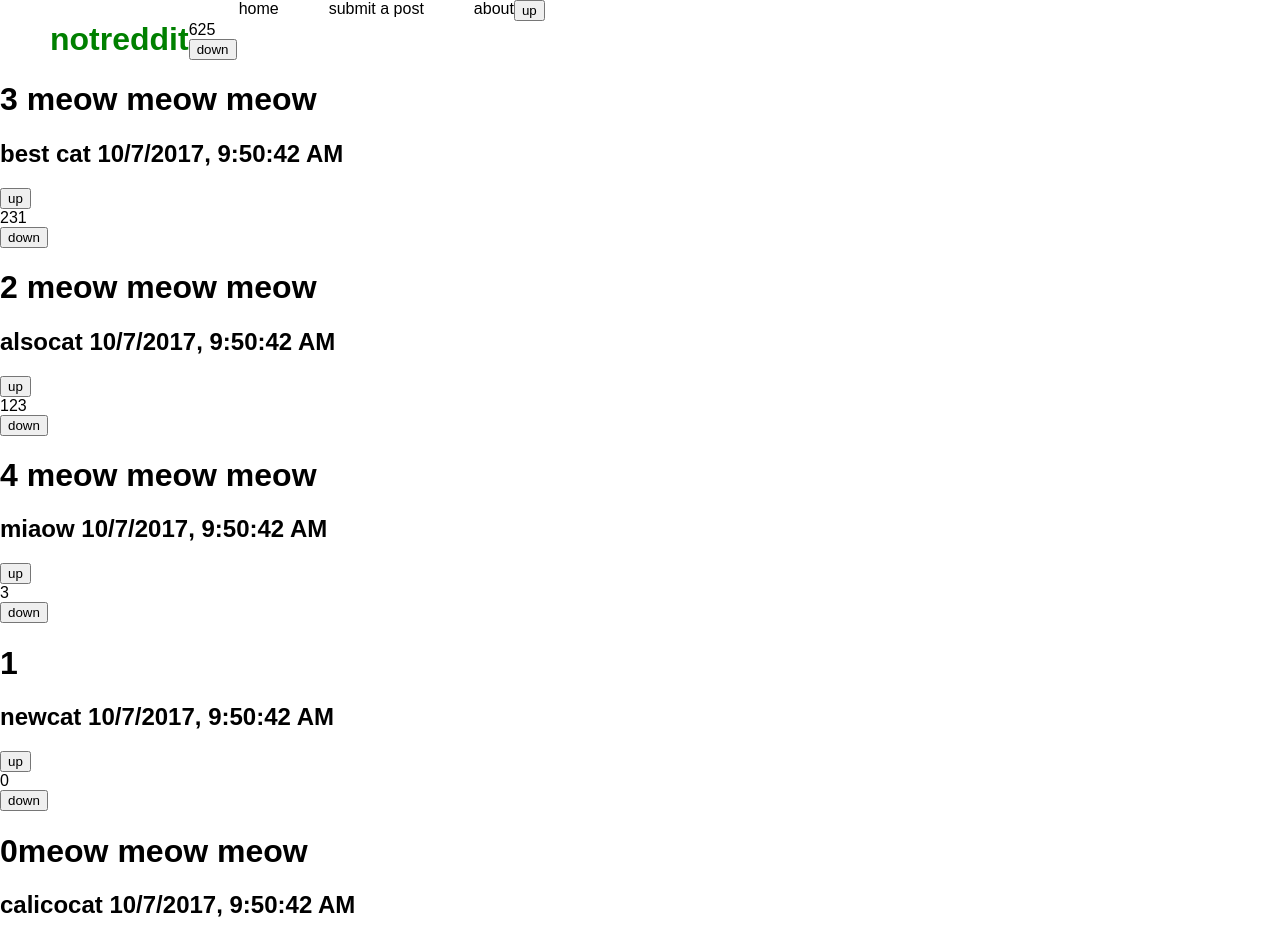
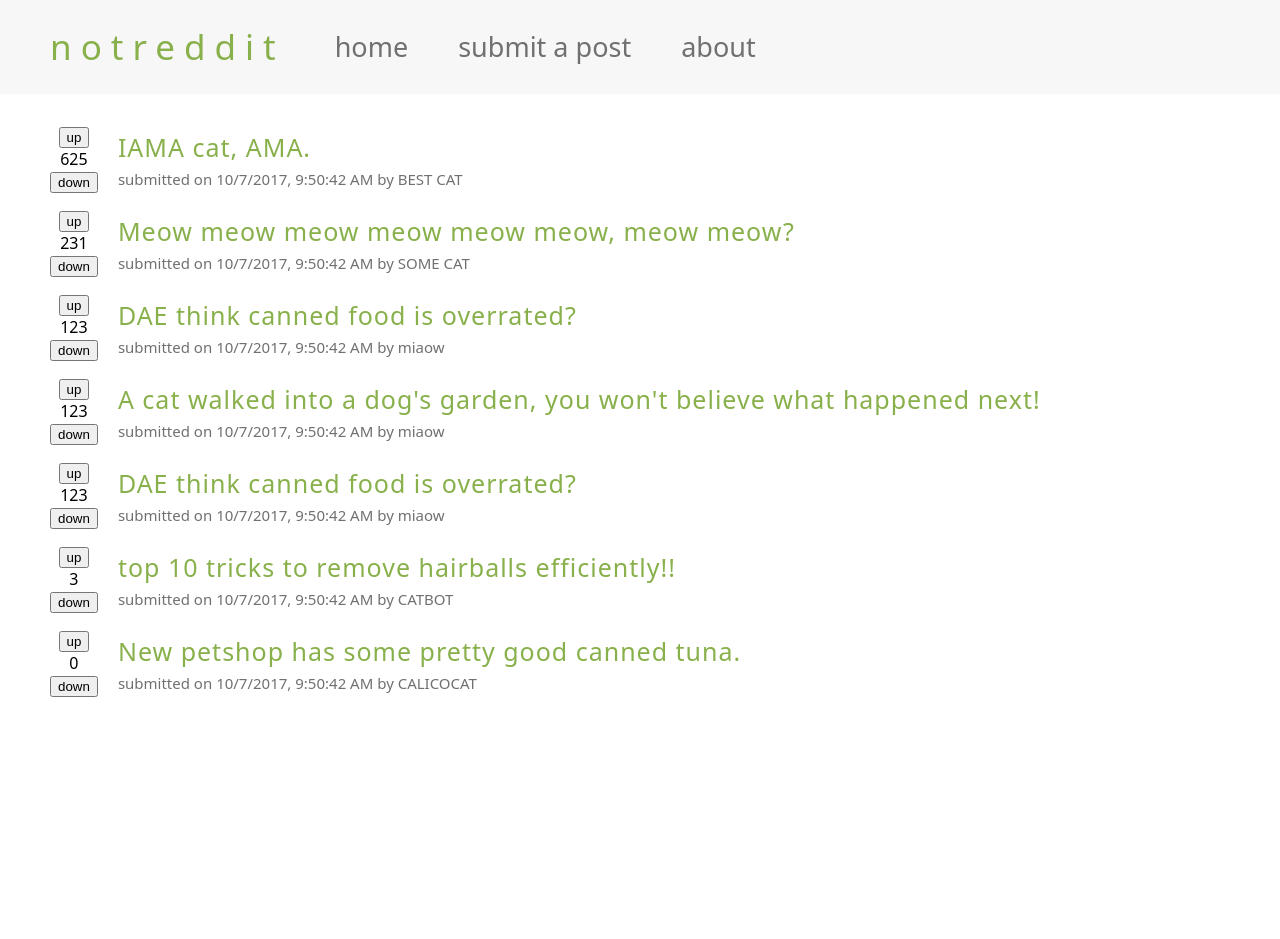
Before and after one commit to theMogget/not_reddit, a React (Create React App) app: page / in a window 1280 px wide. After the commit the page ends 800 px from the top, so only its background shows below. Built offline with nearby package versions, Linux system fonts and the light colour scheme.

Commit message:
commented code and added basic css styling

```diff
--- /dev/null
+++ b/src/Home.css
@@ -0,0 +1,36 @@
+.home {
+	font-family: 'Noto Sans', sans-serif;
+	font-weight: 400;
+	margin-left: 50px;
+	padding-top: 125px;
+}
+
+.title {
+	color: #88B04B;
+	font-size: 25px;
+	font-weight: 400;
+	letter-spacing: 1px;
+	margin-bottom: 5px;
+	padding-top: 5px;
+
+}
+
+.info {
+	color: #707070;
+	font-size: 15px;
+	font-weight: 400;
+	margin-bottom: 20px;
+
+}
+
+.votes {
+	display: inline-block;
+	float: left;
+	margin-right: 20px;
+	text-align: center;
+}
+
+.title:hover {
+	color: #cecece;
+	opacity: 70%;
+}
--- a/src/Home.js
+++ b/src/Home.js
@@ -1,37 +1,45 @@
 import React, { Component } from 'react';
+import './Home.css'
 
 class Votes extends Component {
+	// renders an up and downvote button, and displays the number of votes
+
 	render () {
 		return (
-			<div>
-			<button onClick={() => this.props.updateVotes(this.props.topic.id,1)}>up</button><br/>
-			{this.props.topic.votes}<br/>
-			<button onClick={() => this.props.updateVotes(this.props.topic.id,0)}>down</button>
+			<div className="votes">
+				<button onClick={() => this.props.updateVotes(this.props.topic.id,1)}>up</button><br/>
+				{this.props.topic.votes}<br/>
+				<button onClick={() => this.props.updateVotes(this.props.topic.id,0)}>down</button>
 			</div>
 		)
 	}
 }
 
 class DisplayTopic extends Component {
+	// displays the topic name, author, and datetime posted
+
 	render () {
 		return (
 			<div>
 				<Votes topic={this.props.topic} updateVotes={this.props.updateVotes}/>
-				<h1>{this.props.topic.title}</h1>
-				<h2>
-				{this.props.topic.author + '   '}
-				{this.props.topic.datetime.toLocaleString()}
-				</h2>
+				<div className="title">
+					{this.props.topic.title}
+				</div>
+				<div className="info">
+					submitted on {this.props.topic.datetime.toLocaleString() + ' '} by
+{' ' + this.props.topic.author}
+				</div>
 			</div>
 		);
 	}
 }
 
 class Home extends Component {
+	// renders all of the topics according to the order passed down from the app
 
 	render () {
 		return (
-			<div>
+			<div className="home">
 			{this.props.topicList.map ((topic) => {
 				return <DisplayTopic key={topic.id} topic={topic} updateVotes={this.props.updateVotes}/>
 			})}
--- a/src/Navbar.css
+++ b/src/Navbar.css
@@ -1,19 +1,36 @@
 .navbar {
-	display: block;
-	padding-bottom: 50;
+	background-color: #f7f7f7;
+	overflow: hidden;
+	font-family: 'Noto Sans', sans-serif;
+	font-weight: 400;
+	position: fixed;
+	width: 100%;
 }
 
 .sitename {
-	color:green;
-	font-size: 40;
-	kerning: 10px;
+	display: block;
 	float: left;
 	padding-left: 50px;
+	padding-right: 25px;
+	color: #88B04B;
+	font-weight: 400;
+	font-size: 35px;
+	letter-spacing: 9px;
 
 }
 
 .navlink {
-	font-size: 30;
+	display: block;
 	float: left;
-	padding-left: 50px;
+	padding-left: 25px;
+	padding-right: 25px;
+	padding-top: 6px;
+	text-align: center;
+	font-weight: 400;
+	color: #707070;
+	font-size: 27px;
 }
+
+.navlink:hover {
+	color: #cecece;
+}
--- a/src/Navbar.js
+++ b/src/Navbar.js
@@ -2,14 +2,14 @@ import React, { Component } from 'react';
 import './Navbar.css'
 
 class Navbar extends Component {
-
+	//
 	render () {
 		return (
 			<div className="navbar">
-			<h1 className="sitename">notreddit</h1>
-			<div className="navlink" onClick={() => this.props.setView(0)}>home</div>
-			<div className="navlink" onClick={() => this.props.setView(1)}>submit a post</div>
-			<div className="navlink" onClick={() => this.props.setView(2)}>about</div>
+				<h1 className="sitename">notreddit</h1>
+				<h2 className="navlink" onClick={() => this.props.setView(0)}>home</h2>
+				<h2 className="navlink" onClick={() => this.props.setView(1)}>submit a post</h2>
+				<h2 className="navlink" onClick={() => this.props.setView(2)}>about</h2>
 			</div>
 		)
 	}
--- /dev/null
+++ b/src/Submit.css
@@ -0,0 +1,6 @@
+.submit {
+	font-family: 'Noto Sans', sans-serif;
+	font-weight: 400;
+	margin-left: 50px;
+	padding-top: 125px;
+}
--- a/src/Submit.js
+++ b/src/Submit.js
@@ -1,4 +1,5 @@
 import React, { Component } from 'react';
+import './Submit.css'
 
 class TopicForm extends Component {
 
@@ -22,7 +23,7 @@ class TopicForm extends Component {
 
 	render () {
 		return (
-			<form onSubmit={(e) => {
+			<form className='submit' onSubmit={(e) => {
 				e.preventDefault()
 				this.props.addTopic( this.state.titleValue, this.state.authorValue
 			)}}>
--- a/src/dummyTopics.js
+++ b/src/dummyTopics.js
@@ -1,33 +1,54 @@
-export var dummyTopics = [{
-"title" : "0meow meow meow",
-"author" : "calicocat",
+export var dummyTopics =
+[{
+"title" : "New petshop has some pretty good canned tuna.",
+"author" : "CALICOCAT",
 "datetime" : new Date(),
 "id" : 0,
 "votes" : 0
 },
+
 {
-"title" : "1",
-"author" : "newcat",
+"title" : "top 10 tricks to remove hairballs efficiently!!",
+"author" : "CATBOT",
 "datetime" : new Date(),
 "id" : 1,
 "votes" : 3
 },
+
 {
-"title" : "2 meow meow meow",
-"author" : "alsocat",
+"title" : "Meow meow meow meow meow meow, meow meow?",
+"author" : "SOME CAT",
 "datetime" : new Date(),
 "id" : 2,
 "votes" : 231
 },
+
 {
-"title" : "3 meow meow meow",
-"author" : "best cat",
+"title" : "IAMA cat, AMA.",
+"author" : "BEST CAT",
 "datetime" : new Date(),
 "id" : 3,
 "votes" : 625
 },
+
 {
-"title" : "4 meow meow meow",
+"title" : "DAE think canned food is overrated?",
+"author" : "miaow ",
+"datetime" : new Date(),
+"id" : 4,
+"votes" : 123
+},
+
+{
+"title" : "A cat walked into a dog's garden, you won't believe what happened next!",
+"author" : "miaow ",
+"datetime" : new Date(),
+"id" : 4,
+"votes" : 123
+},
+
+{
+"title" : "DAE think canned food is overrated?",
 "author" : "miaow ",
 "datetime" : new Date(),
 "id" : 4,
```
Also changed, not shown: public/dummyTopics.js (deleted, +0 -35 lines), src/App.js (+22 -8 lines).
